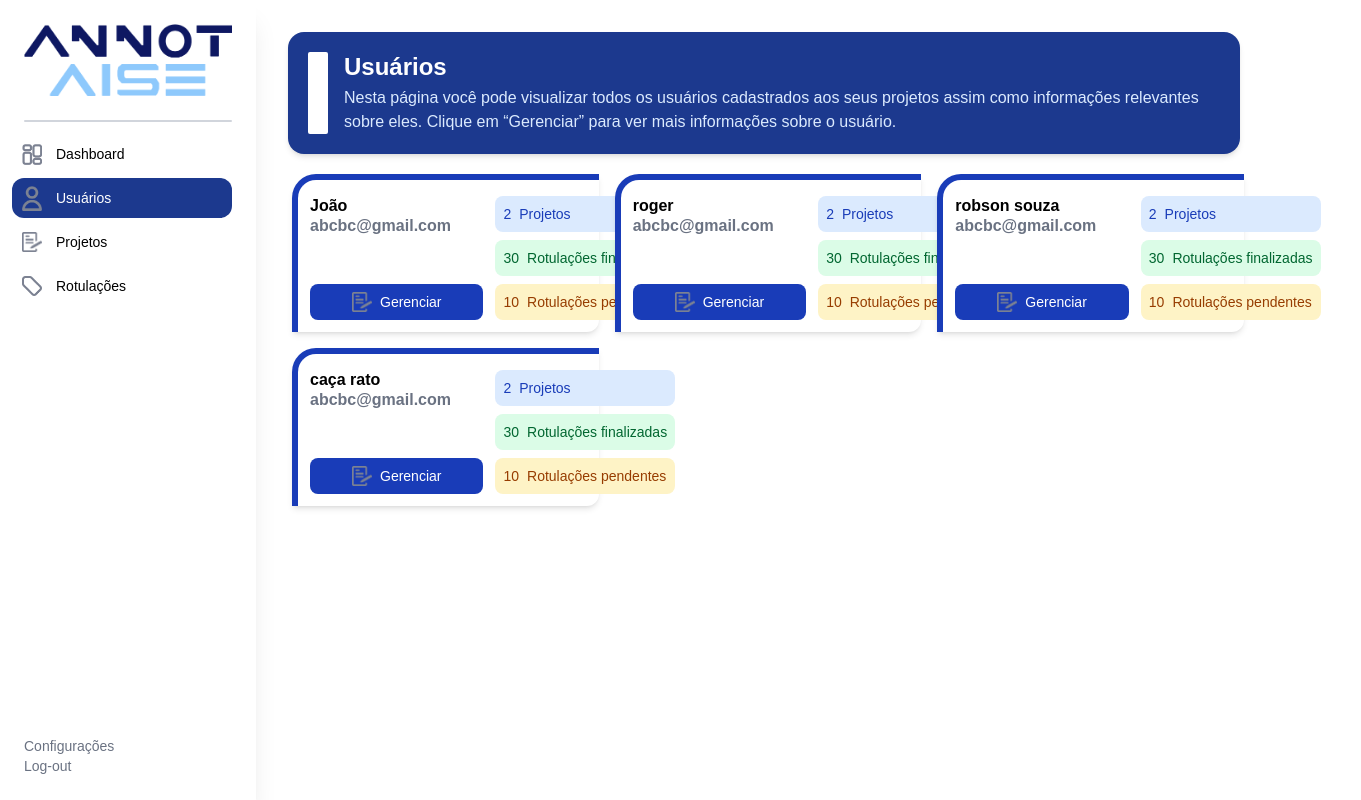
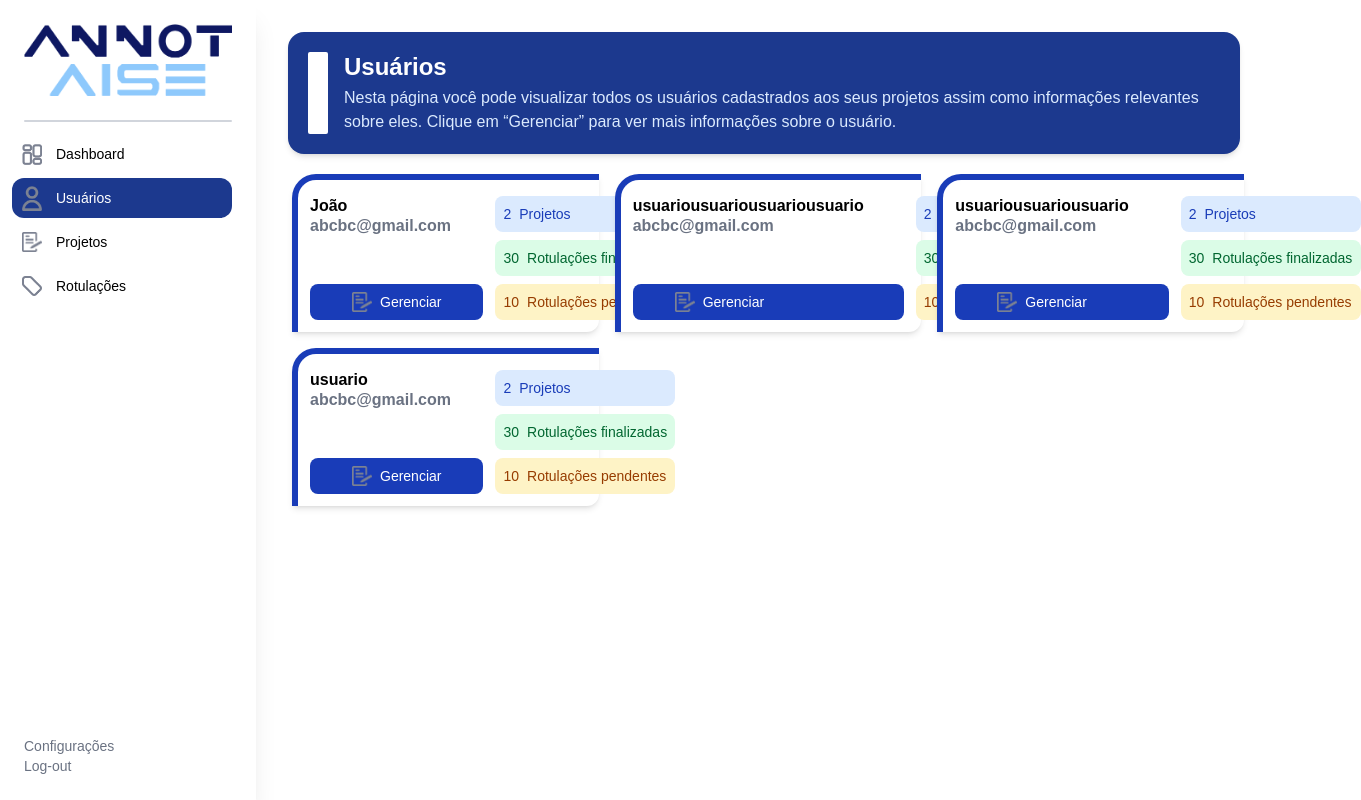
Before and after one commit to aisepucrio/annotaise, a Next.js app in the folder frontend/: page /users in a window 1280 px wide. Shown: the whole page, 1361 px wide, since content can reach past the window. Built offline with nearby package versions, Linux system fonts and the light colour scheme.

Commit message:
labeling page

```diff
--- a/frontend/src/app/users/page.tsx
+++ b/frontend/src/app/users/page.tsx
@@ -15,7 +15,7 @@ const users = [
   },
   {
     id: 2,
-    name: "roger",
+    name: "usuariousuariousuariousuario",
     email: "abcbc@gmail.com",
     projects: 2,
     labelings_done: 30,
@@ -23,7 +23,7 @@ const users = [
   },
   {
     id: 3,
-    name: "robson souza",
+    name: "usuariousuariousuario",
     email: "abcbc@gmail.com",
     projects: 2,
     labelings_done: 30,
@@ -31,7 +31,7 @@ const users = [
   },
   {
     id: 4,
-    name: "caça rato",
+    name: "usuario",
     email: "abcbc@gmail.com",
     projects: 2,
     labelings_done: 30,
```
